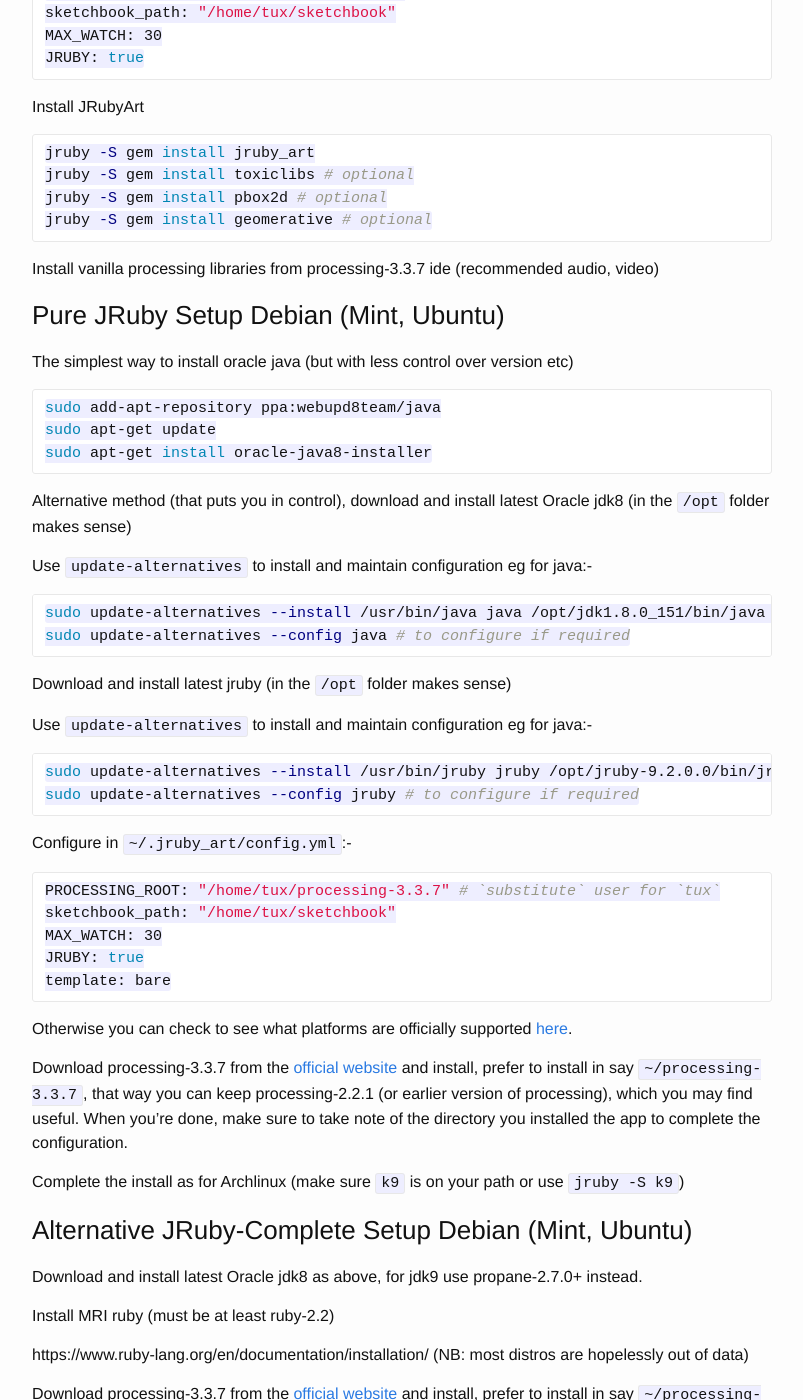
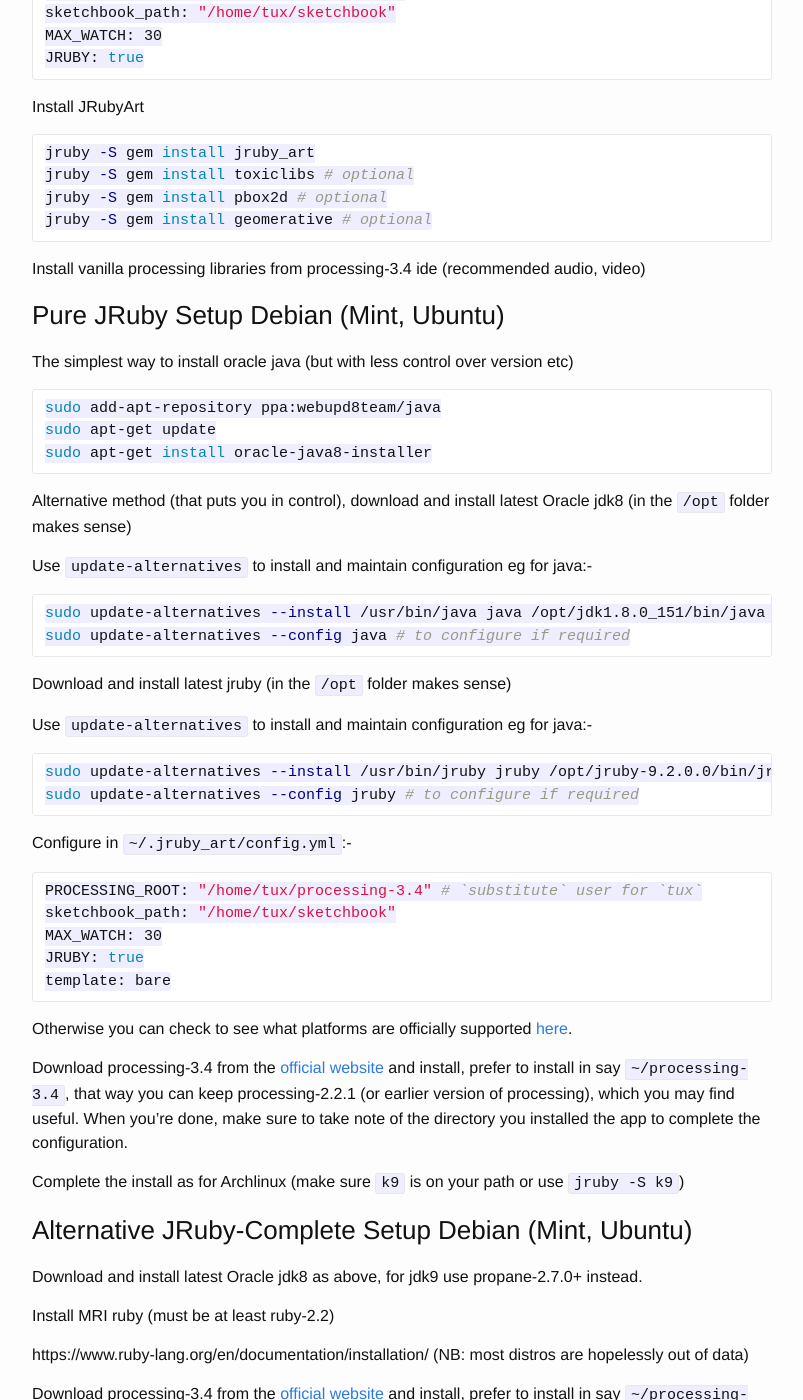
Before and after one commit to ruby-processing/JRubyArt, a Jekyll site: the page built from _posts/2015-11-21-getting_started.md, in a window 1280 px wide and 1400 px high, scrolled down 1716 px. Shown: the whole window, without its empty margins (238-1041 px from the left). Built offline with Jekyll 4.4.1, drawn with Linux system fonts in a browser that asks for light colours; some of the changed text lies outside the part shown.

Commit message:
Wording and bump processing version

````diff
--- a/_config.yml
+++ b/_config.yml
@@ -3,7 +3,7 @@
 title: JRubyArt (Code as Art)
 email: mamba2928@yahoo.co.uk
 description: > # this means to ignore newlines until "baseurl:"
-   JRubyArt is a ruby wrapper for processing-3.3.7 For processing-2.2.1, use
+   JRubyArt is a ruby wrapper for processing-3.4 For processing-2.2.1, use
    ruby-processing.
 baseurl: "" # the subpath of your site, e.g. /blog
 regenerate: true
--- a/_posts/2015-11-21-getting_started.md
+++ b/_posts/2015-11-21-getting_started.md
@@ -20,7 +20,7 @@
 
 In 2009, Jeremy Ashkenas (aka jashkenas, creator of Backbone.JS, Underscore.JS, and Coffeescript), published the original [ruby-processing gem][gem]. It wraps Processing in a shim that makes it even easier to get started if you know Ruby. It has been since updated to use processing-2.2.1 by Martin Prout (final version using jruby-1.7.27 corresponding to ruby-1.9.3 syntax), NB: no more releases are expected, and ruby-processing is not compatible with processing-3.0+.
 
-In 2015, Martin Prout (aka monkstone) published the [JRubyArt gem][jrubyart], loosely based on the original ruby-processing, since update to use processing-3.3.7 and jruby-9.2+ (ruby-2.4+ syntax)
+In 2015, Martin Prout (aka monkstone) published the [JRubyArt gem][jrubyart], loosely based on the original ruby-processing, since update to use processing-3.4 and jruby-9.2+ (ruby-2.4+ syntax)
 
 ### Why JRubyArt? ###
 
@@ -42,7 +42,7 @@
 sudo pacman -S jdk8-openjdk # installs openjdk, for jdk9 use propane-2.7.0+
 sudo pacman -S java-openjfx # installs openjfx
 sudo pacman -S jruby # installs jruby-9.2+
-sudo pacman -S processing # installs processing-3.3.7  (community)
+sudo pacman -S processing # installs processing-3.4  (community)
 ```
 
 Configure in `~/.jruby_art/config.yml`:-
@@ -61,7 +61,7 @@
 jruby -S gem install geomerative # optional
 ```
 
-Install vanilla processing libraries from processing-3.3.7 ide (recommended audio, video)
+Install vanilla processing libraries from processing-3.4 ide (recommended audio, video)
 
 ### Pure JRuby Setup Debian (Mint, Ubuntu) ###
 
@@ -91,7 +91,7 @@
 
 Configure in `~/.jruby_art/config.yml`:-
 ```bash
-PROCESSING_ROOT: "/home/tux/processing-3.3.7" # `substitute` user for `tux`
+PROCESSING_ROOT: "/home/tux/processing-3.4" # `substitute` user for `tux`
 sketchbook_path: "/home/tux/sketchbook"
 MAX_WATCH: 30
 JRUBY: true
@@ -100,7 +100,7 @@
 
 Otherwise you can check to see what platforms are officially supported [here][platforms].
 
-Download processing-3.3.7 from the [official website][official] and install, prefer to install in say `~/processing-3.3.7`, that way you can keep processing-2.2.1 (or earlier version of processing), which you may find useful.  When you're done, make sure to take note of the directory you installed the app to complete the configuration.
+Download processing-3.4 from the [official website][official] and install, prefer to install in say `~/processing-3.4`, that way you can keep processing-2.2.1 (or earlier version of processing), which you may find useful.  When you're done, make sure to take note of the directory you installed the app to complete the configuration.
 
 Complete the install as for Archlinux (make sure `k9` is on your path or use `jruby -S k9`)
 
@@ -112,11 +112,11 @@
 
 https://www.ruby-lang.org/en/documentation/installation/ (NB: most distros are hopelessly out of data)
 
-Download processing-3.3.7 from the [official website][official] and install, prefer to install in say `~/processing-3.3.7`.  When you're done, make sure to take note of the directory you installed the app to complete the configuration see below.
+Download processing-3.4 from the [official website][official] and install, prefer to install in say `~/processing-3.4`.  When you're done, make sure to take note of the directory you installed the app to complete the configuration see below.
 
 Configure in `~/.jruby_art/config.yml`:-
 ```bash
-PROCESSING_ROOT: "/home/tux/processing-3.3.7" # `substitute` user for `tux`
+PROCESSING_ROOT: "/home/tux/processing-3.4" # `substitute` user for `tux`
 sketchbook_path: "/home/tux/sketchbook"
 MAX_WATCH: 30
 JRUBY: false
````
Also changed, not shown: _posts/2015-11-21-getting.md (+3 -3 lines), _posts/2015-11-21-getting_started_raspberrypi.md (+2 -2 lines), _posts/2015-11-21-windows_started.md (+3 -3 lines), about.md (+1 -1 lines).
